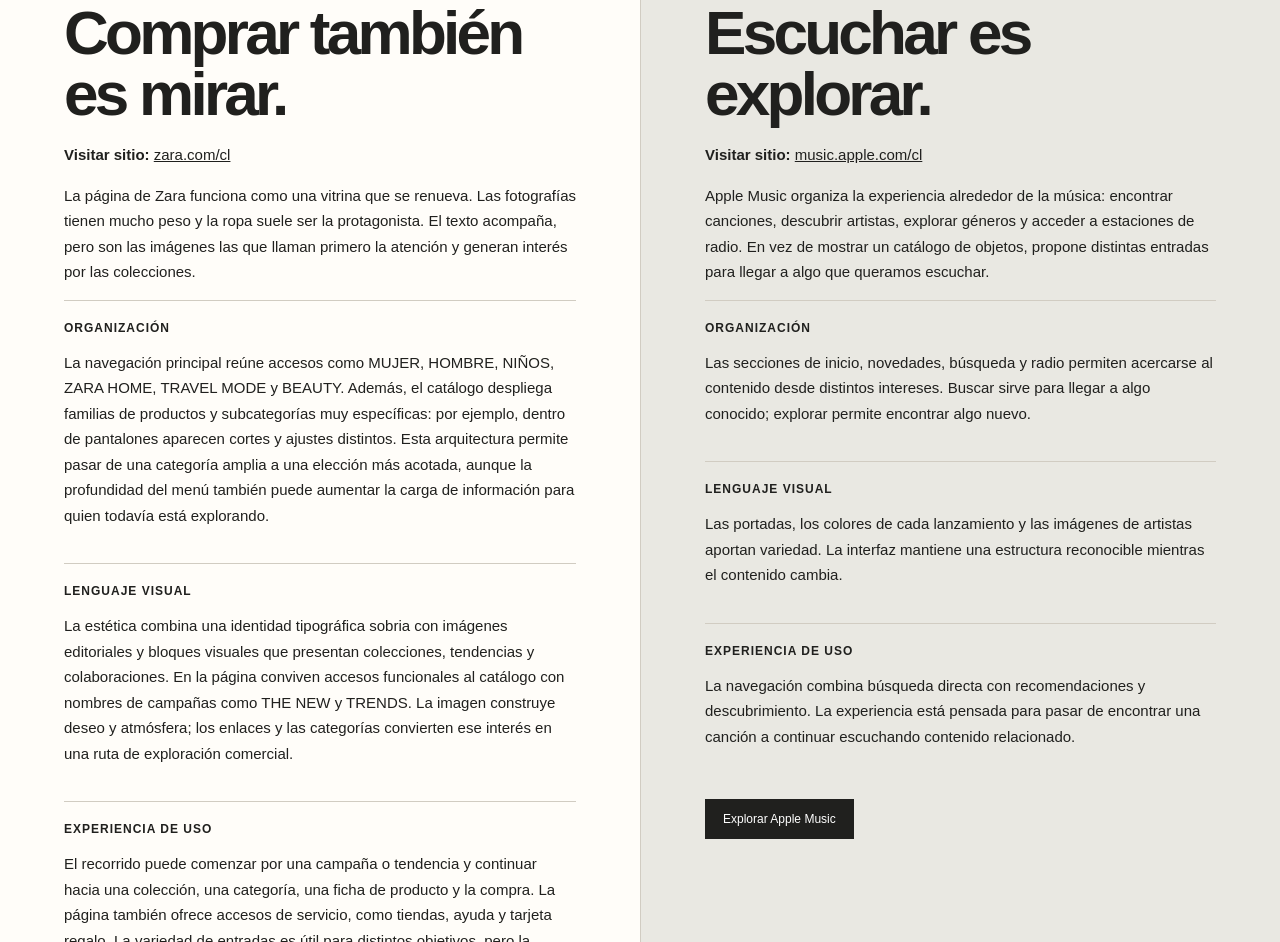
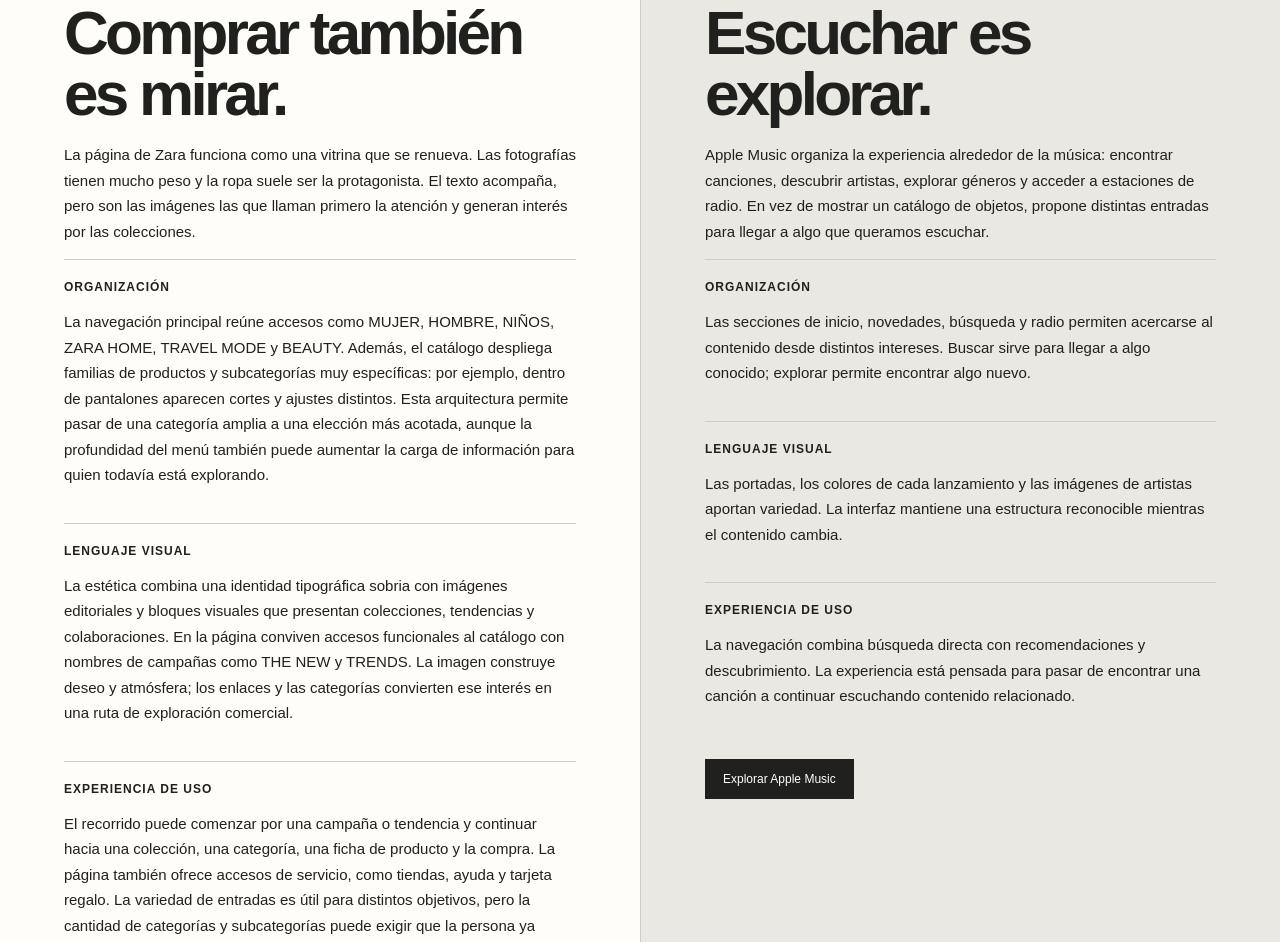
Before and after one commit to flopimentelf/Pag-web-analisis, a plain HTML site: page index.html in a window 1280 px wide. Shown: the part 1775-2717 px from the top of the page. Drawn offline with Linux system fonts and the light colour scheme.

Commit message:
Remove external site links from index.html
Removed links to external sites for Zara and Apple Music.

```diff
--- a/index.html
+++ b/index.html
@@ -316,10 +316,7 @@
     <div class="visual visual-zara">ZARA</div>
     <p class="num">01 / MODA Y COMERCIO DIGITAL</p>
     <h2>Comprar también es mirar.</h2>
-    <p>
-      <strong>Visitar sitio:</strong>
-      <a href="https://www.zara.com/cl/" target="_blank" rel="noopener noreferrer">zara.com/cl</a>
-    </p>
+
     <p>
       La página de Zara funciona como una vitrina que se renueva.
       Las fotografías tienen mucho peso y la ropa suele ser la protagonista.
@@ -376,10 +373,7 @@
     </div>
     <p class="num">02 / MÚSICA Y DESCUBRIMIENTO</p>
     <h2>Escuchar es explorar.</h2>
-    <p>
-      <strong>Visitar sitio:</strong>
-      <a href="https://music.apple.com/cl/" target="_blank" rel="noopener noreferrer">music.apple.com/cl</a>
-    </p>
+
     <p>
       Apple Music organiza la experiencia alrededor de la música:
       encontrar canciones, descubrir artistas, explorar géneros y acceder
```
